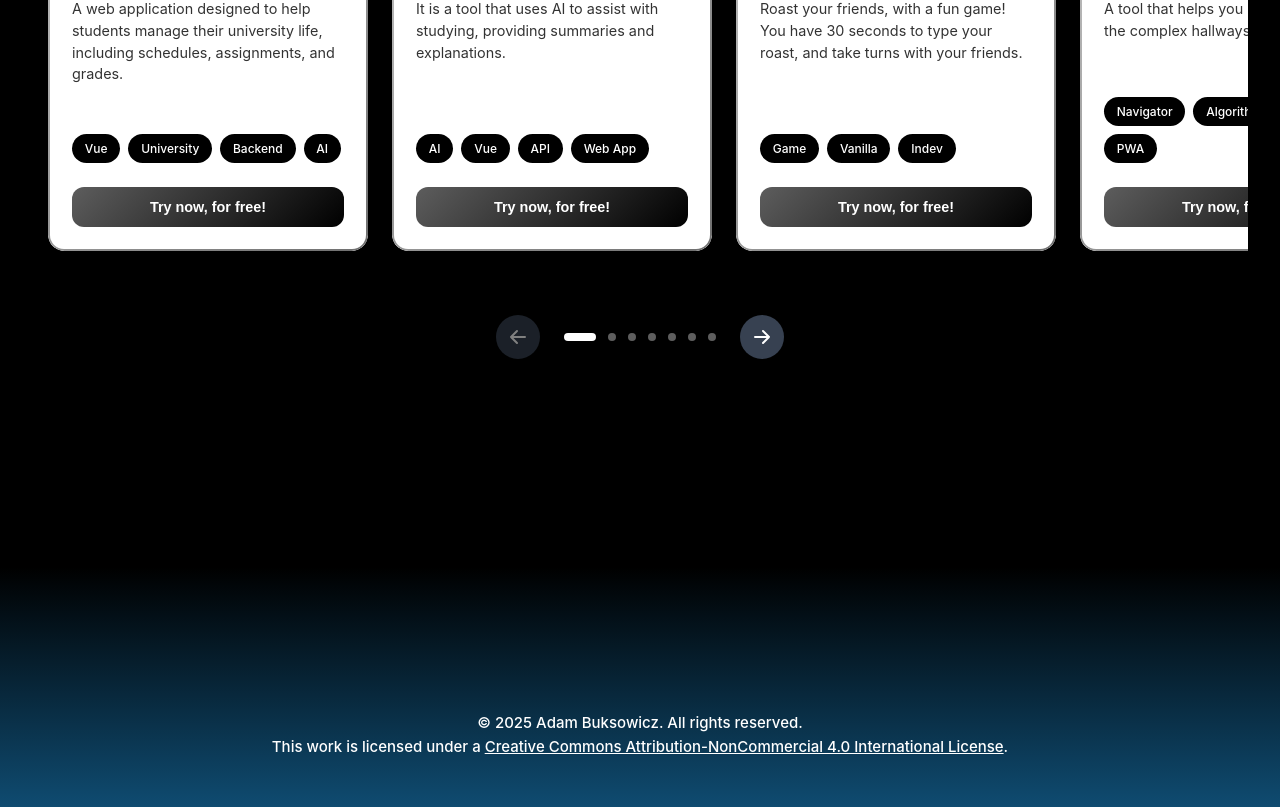
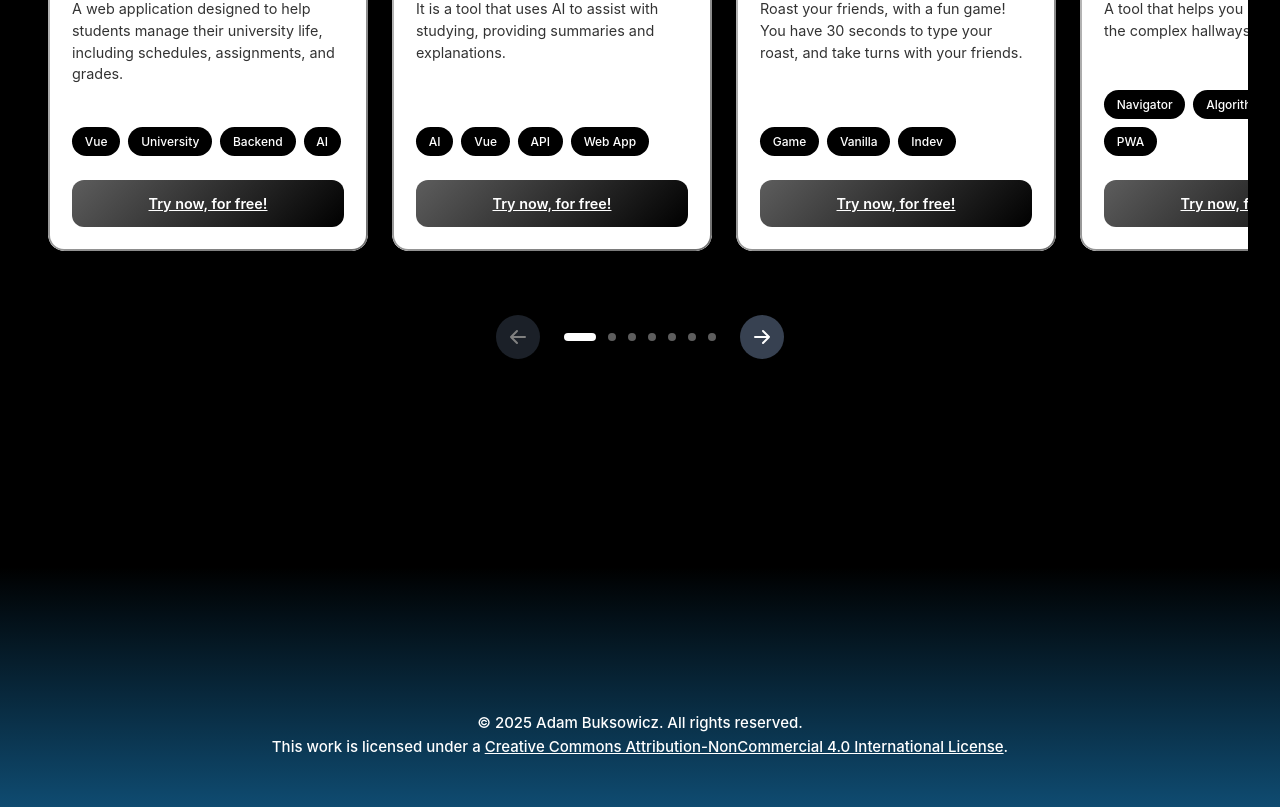
Before and after one commit to foxxo-dev/foxxoportfolio, a Vue app: page / in a window 1280 px wide. Shown: the part 2654-3461 px from the top of the page. Built offline with nearby package versions, Linux system fonts and the light colour scheme.

Commit message:
Project Carousel Links Added

```diff
--- a/src/components/ProjectCarusel.vue
+++ b/src/components/ProjectCarusel.vue
@@ -12,7 +12,7 @@
                 {{ tag }}
               </div>
             </div>
-            <button class="cta-btn">Try now, for free!</button>
+            <a :href="project.href" class="cta-btn">Try now, for free!</a>
           </div>
         </div>
 
@@ -71,6 +71,7 @@ export default {
             'A web application designed to help students manage their university life, including schedules, assignments, and grades.',
           tags: ['Vue', 'University', 'Backend', 'AI'],
           logo: '🏫',
+          href: 'https://example.com/university-app',
         },
         {
           id: 0,
@@ -79,6 +80,7 @@ export default {
             ' It is a tool that uses AI to assist with studying, providing summaries and explanations.',
           tags: ['AI', 'Vue', 'API', 'Web App'],
           logo: '📚',
+          href: 'https://study-plus.foxxo.app'
         },
         {
           id: 1,
@@ -87,6 +89,7 @@ export default {
             'Roast your friends, with a fun game! You have 30 seconds to type your roast, and take turns with your friends.',
           tags: ['Game', 'Vanilla', 'Indev'],
           logo: '🔥',
+          href: 'https://roastedtoasted.foxxo.app'
         },
         {
           id: 2,
@@ -94,6 +97,7 @@ export default {
           description: 'A tool that helps you navigate through the complex hallways of ASW.',
           tags: ['Navigator', 'Algorithm', 'Vue', 'PWA'],
           logo: '🗺️',
+          href: 'https://asw-navi.foxxo.app'
         },
         {
           id: 3,
@@ -102,6 +106,7 @@ export default {
             'Party Play is an all in one app, where you can either host a party or add your song to one!',
           tags: ['Music', 'Vanilla', 'Spotify API', 'Realtime'],
           logo: '🎶',
+          href: 'https://party-play.foxxo.app/'
         },
         {
           id: 4,
@@ -110,6 +115,7 @@ export default {
             'A simple website that showcases the beauty of Poland, with a focus on its culture, history, and natural beauty.',
           tags: ['Mobile Only', 'Singlepage', 'UN Day'],
           logo: '🇵🇱',
+          href: 'https://thisispoland.thelpro.studio'
         },
       ],
       currentPage: 0,
```
